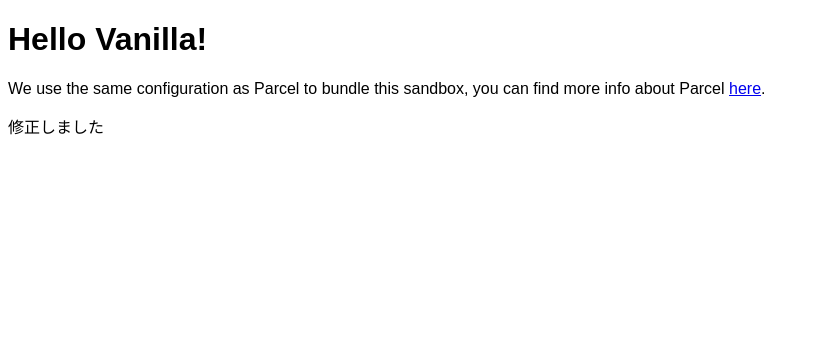
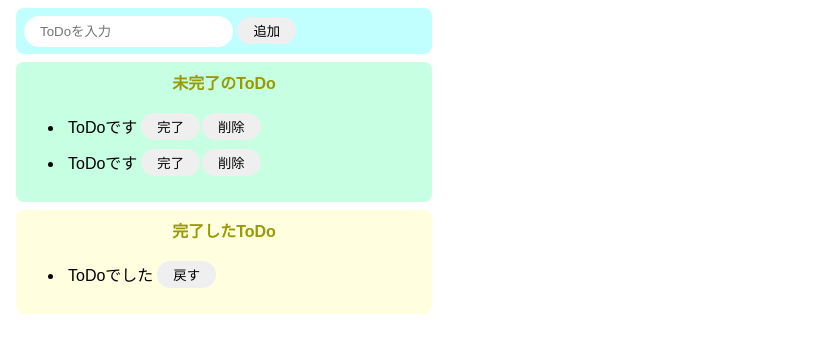
Before and after one commit to kei0311github/codesandbox-test, a website built with Parcel: page index.html in a window 1280 px wide. Shown: the whole page, without its empty margins (0-819 px from the left). Built offline with nearby package versions, Linux system fonts and the light colour scheme.

Commit message:
0522途中経過

```diff
--- a/index.html
+++ b/index.html
@@ -1,13 +1,46 @@
 <!DOCTYPE html>
 <html>
   <head>
-    <title>Parcel Sandbox</title>
+    <title>ToDo(JS)</title>
     <meta charset="UTF-8" />
+    <link rel="stylesheet" href="src/styles.css"
   </head>
 
   <body>
-    <div id="app"></div>
-    <p>修正しました</p>
+    <div class="input-area">
+      <input id="input-data" placeholder="ToDoを入力" />
+      <button id="add">追加</button>
+    </div>
+    <div class="incomplete-area">
+      <p class="title">未完了のToDo</p>
+      <ul id="incomplete-list">
+        <li>
+          <div class="list-row">
+            <p>ToDoです</p>
+            <button>完了</button>
+            <button>削除</button>
+          </div>
+        </li>
+        <li>
+          <div class="list-row">
+            <p>ToDoです</p>
+            <button>完了</button>
+            <button>削除</button>
+          </div>
+        </li>
+      </ul>
+    </div>
+    <div class="completed-area">
+      <p class="title">完了したToDo</p>
+      <ul>
+        <li>
+          <div class="list-row">
+            <p>ToDoでした</p>
+            <button>戻す</button>
+          </div>
+        </li>
+      </ul>
+    </div>
 
     <script src="src/index.js"></script>
   </body>
--- a/src/index.js
+++ b/src/index.js
@@ -1,10 +1,41 @@
-import "./styles.css";
+const onClickAdd = () => {
+  //インプットを取得
+  const inputData = document.getElementById("input-data").value;
+  document.getElementById("input-data").value = "";
 
-document.getElementById("app").innerHTML = `
-<h1>Hello Vanilla!</h1>
-<div>
-  We use the same configuration as Parcel to bundle this sandbox, you can find more
-  info about Parcel
-  <a href="https://parceljs.org" target="_blank" rel="noopener noreferrer">here</a>.
-</div>
-`;
+  //li生成
+  const li = document.createElement("li");
+
+  //div生成
+  const div = document.createElement("div");
+  div.className = "list-row";
+
+  //p生成
+  const p = document.createElement("p");
+  p.innerText = inputData;
+
+  //完了ボタン生成
+  const finishButton = document.createElement("button");
+  finishButton.innerText = "完了";
+  finishButton.addEventListener("click", () => {
+    alert("完了");
+  });
+
+  //削除ボタン生成
+  const deleteButton = document.createElement("button");
+  deleteButton.innerText = "削除";
+  deleteButton.addEventListener("click", () => {
+    alert("削除");
+  });
+  //組み合わせ
+  div.appendChild(p);
+  div.appendChild(finishButton);
+  div.appendChild(deleteButton);
+  li.appendChild(div);
+
+  //未完了リストに追加
+  const ul = document.getElementById("incomplete-list");
+  ul.appendChild(li);
+};
+
+document.getElementById("add").addEventListener("click", () => onClickAdd());
--- a/src/styles.css
+++ b/src/styles.css
@@ -1,3 +1,68 @@
 body {
   font-family: sans-serif;
 }
+
+input {
+  border-radius: 16px;
+  border: none;
+  padding: 8px 16px;
+  outline: none;
+}
+
+button {
+  border-radius: 16px;
+  border: none;
+  padding: 4px 16px;
+  margin-right: 2px;
+}
+
+button:hover {
+  background-color: #ff22ff;
+  color: #fff;
+  cursor: pointer;
+}
+
+.input-area {
+  background-color: #c1ffff;
+  width: 400px;
+  height: 30px;
+  padding: 8px;
+  margin: 8px;
+  border-radius: 8px;
+}
+
+.incomplete-area {
+  background-color: #c6ffe2;
+  width: 400px;
+  min-height: 30px;
+  padding: 8px;
+  margin: 8px;
+  border-radius: 8px;
+}
+
+.completed-area {
+  background-color: #ffffe0;
+  width: 400px;
+  min-height: 30px;
+  padding: 8px;
+  margin: 8px;
+  border-radius: 8px;
+}
+
+.title {
+  text-align: center;
+  margin: 0;
+  font-weight: bold;
+  color: #990;
+}
+
+.list-row {
+  display: flex;
+  align-items: center;
+  margin-top: 4px;
+}
+
+.list-row p {
+  margin: 0;
+  padding: 4px;
+}
```
Also changed, not shown: .codesandbox/workspace.json.
